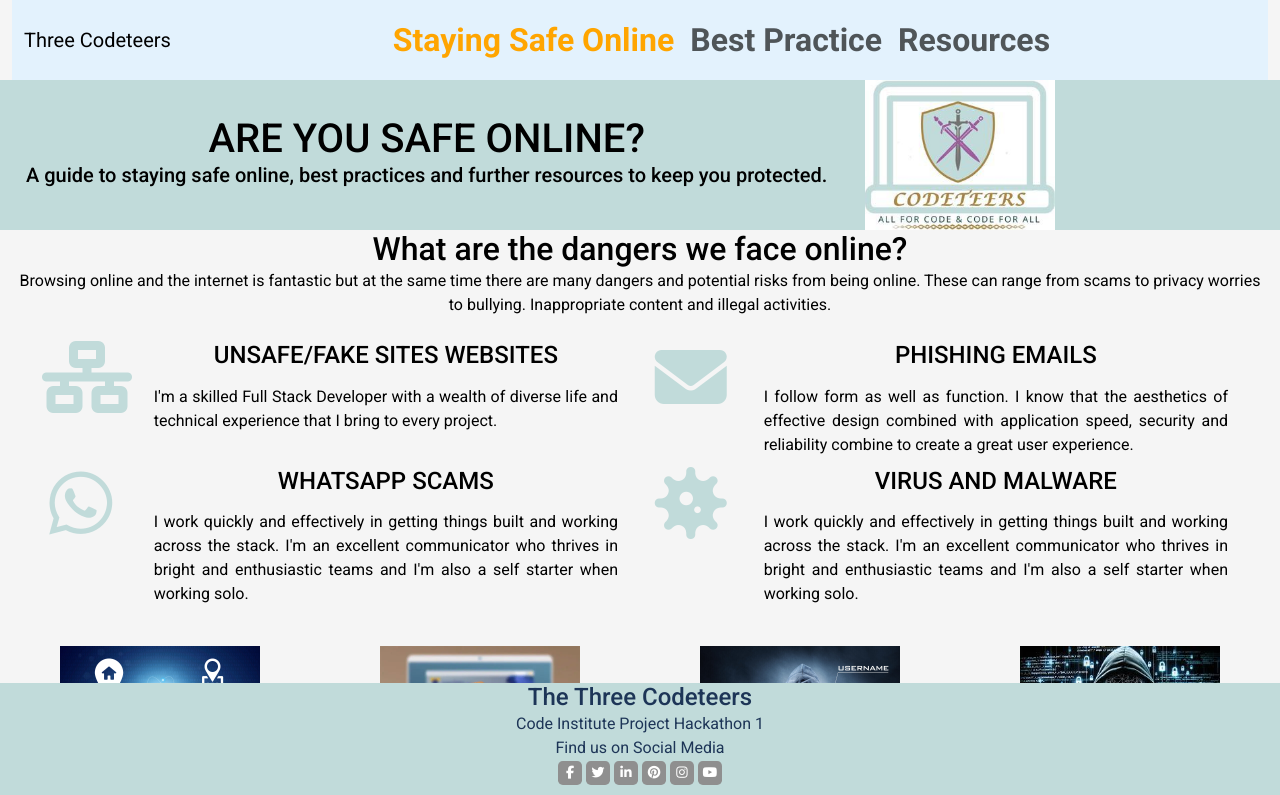
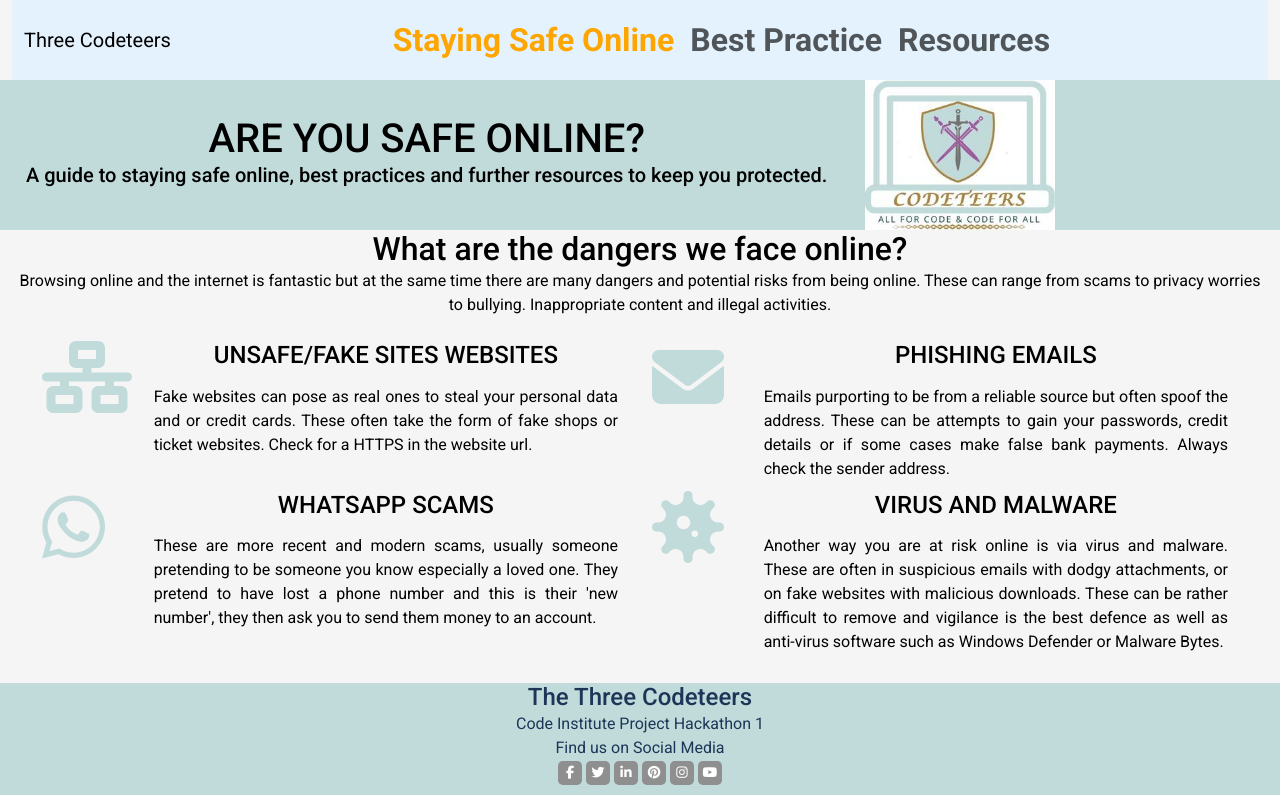
Before and after one commit to SamuelParkerTech/WWBC-3CODETEERS-HACK1, a plain HTML site: page WIPIndexamendments.html in a window 1280 px wide. Shown: the top 795 px of the page. Drawn offline with nearby package versions, Linux system fonts and the light colour scheme.

Commit message:
push to same page

```diff
--- a/WIPIndexamendments.html
+++ b/WIPIndexamendments.html
@@ -96,8 +96,9 @@
                                     </div>
                                     <div class="col-10">
                                         <h4 class="dangersonline-heading uppercase">Unsafe/Fake Sites Websites</h4>
-                                        <p>I'm a skilled Full Stack Developer with a wealth of diverse life and
-                                            technical experience that I bring to every project.
+                                        <p>Fake websites can pose as real ones to steal your personal data and or credit
+                                            cards. These often take the form of fake shops or ticket websites. Check for
+                                            a HTTPS in the website url.
                                         </p>
                                     </div>
 
@@ -110,9 +111,9 @@
                                     </div>
                                     <div class="col-10">
                                         <h4 class="dangersonline-heading uppercase">Phishing Emails</h4>
-                                        <p>I follow form as well as function. I know that the aesthetics of effective
-                                            design combined with application speed,
-                                            security and reliability combine to create a great user experience.
+                                        <p>Emails purporting to be from a reliable source but often spoof the address.
+                                            These can be attempts to gain your passwords, credit details or if some
+                                            cases make false bank payments. Always check the sender address.
                                         </p>
                                     </div>
                                 </div>
@@ -124,11 +125,10 @@
                                     </div>
                                     <div class="col-10">
                                         <h4 class="dangersonline-heading uppercase">Whatsapp Scams</h4>
-                                        <p>I work quickly and effectively in getting things built and working across the
-                                            stack.
-                                            I'm an excellent communicator who thrives in bright and enthusiastic teams
-                                            and I'm
-                                            also a self starter when working solo.
+                                        <p>These are more recent and modern scams, usually someone pretending to be
+                                            someone you know especially a loved one. They pretend to have lost a phone
+                                            number and this is their 'new number', they then ask you to send them money
+                                            to an account.
                                         </p>
                                     </div>
                                 </div>
@@ -140,11 +140,11 @@
                                     </div>
                                     <div class="col-10">
                                         <h4 class="dangersonline-heading uppercase">Virus and Malware</h4>
-                                        <p>I work quickly and effectively in getting things built and working across the
-                                            stack.
-                                            I'm an excellent communicator who thrives in bright and enthusiastic teams
-                                            and I'm
-                                            also a self starter when working solo.
+                                        <p>Another way you are at risk online is via virus and malware. These are often
+                                            in suspicious emails with dodgy attachments, or on fake websites with
+                                            malicious downloads. These can be rather difficult to remove and vigilance
+                                            is the best defence as well as anti-virus software such as Windows Defender
+                                            or Malware Bytes.
                                         </p>
                                     </div>
                                 </div>
--- a/assets/css/style.css
+++ b/assets/css/style.css
@@ -79,6 +79,8 @@ nav {
 .dangersonline-icon  {
     font-size: 72px;
     color: #C1DBDA;
+    padding-right: 50px;
+
 }
 
 .dangersonline-heading  {
@@ -91,6 +93,7 @@ nav {
     padding: 0 30px 30px;
     float:none;
 }
+
 
 .safeimage  {width:  200px;}
 
```
